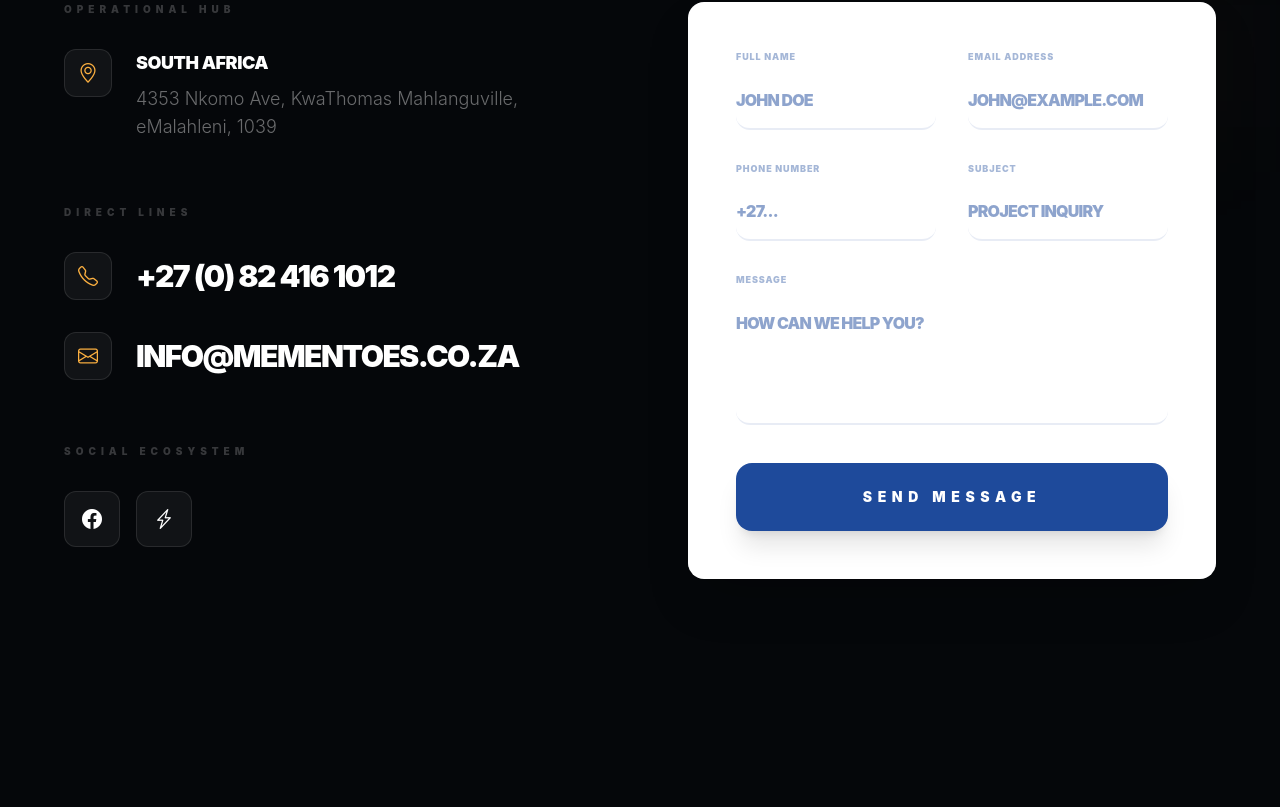
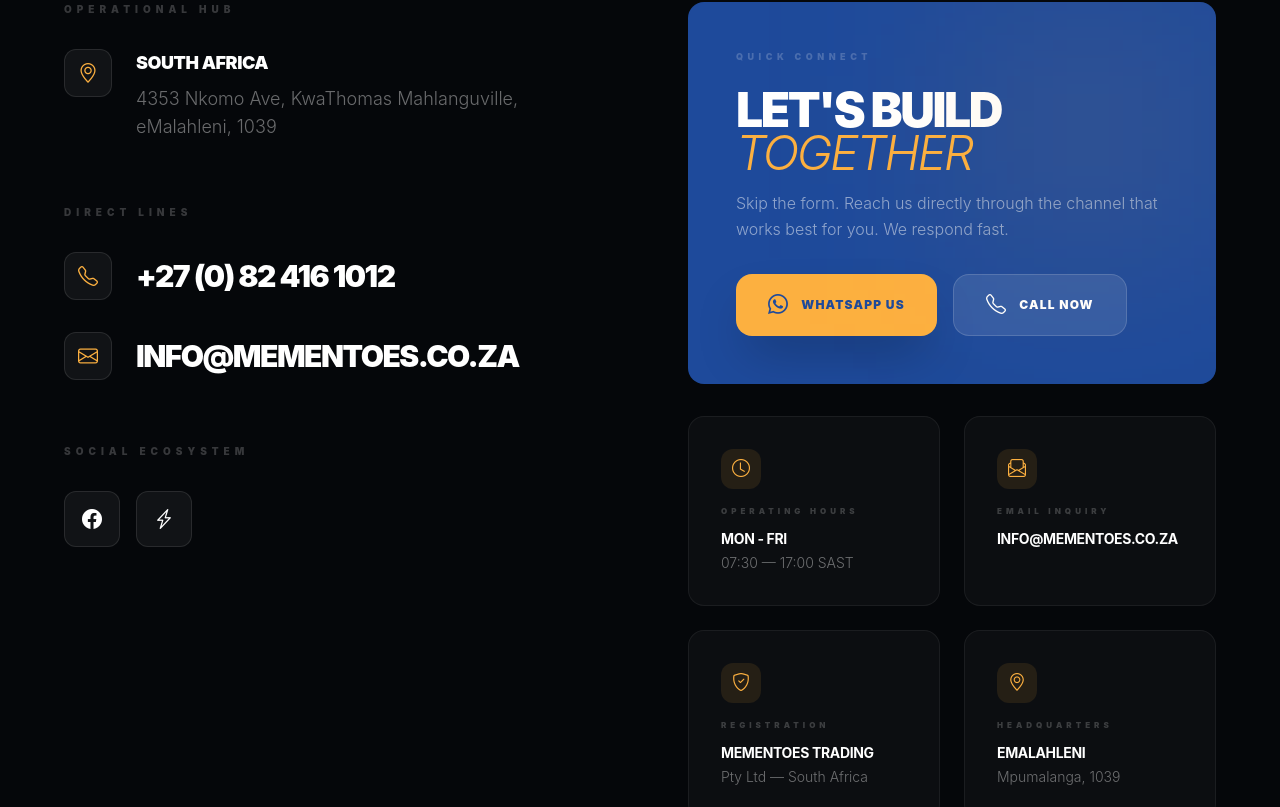
Before and after one commit to UncleSmol/mementoes, a React (Vite) app: page /contact in a window 1280 px wide. Shown: the part 958-1765 px from the top of the page. Built offline with nearby package versions, Linux system fonts and the light colour scheme.

Commit message:
Replace contact form with direct action cards (WhatsApp, call, email, info)

```diff
--- a/src/pages/Contact.tsx
+++ b/src/pages/Contact.tsx
@@ -1,53 +1,11 @@
-import { motion, useScroll, useTransform, AnimatePresence } from 'framer-motion';
-import { useState, useRef } from 'react';
+import { motion, useScroll, useTransform } from 'framer-motion';
+import { useRef } from 'react';
 import imgContactHero from '../assets/external/contact-hero.jpg';
 
 const Contact = () => {
   const containerRef = useRef<HTMLDivElement>(null);
   const { scrollYProgress } = useScroll({ target: containerRef, offset: ["start start", "end start"] });
   const textOpacity = useTransform(scrollYProgress, [0, 0.5], [1, 0]);
-
-  const [status, setStatus] = useState<'idle' | 'sending' | 'success' | 'error' | 'rate-limited'>('idle');
-  const [formData, setFormData] = useState({
-    user_name: '',
-    user_email: '',
-    user_phone: '',
-    subject: '',
-    message: '',
-    honeypot: '' // Spam protection
-  });
-
-  const handleChange = (e: React.ChangeEvent<HTMLInputElement | HTMLTextAreaElement>) => {
-    setFormData({ ...formData, [e.target.name]: e.target.value });
-  };
-
-  const handleSubmit = async (e: React.FormEvent) => {
-    e.preventDefault();
-    setStatus('sending');
-
-    try {
-      const response = await fetch('/api/contact', {
-        method: 'POST',
-        headers: { 'Content-Type': 'application/json' },
-        body: JSON.stringify(formData)
-      });
-
-      const result = await response.json();
-
-      if (!response.ok) {
-        console.error('Backend Error:', result);
-        throw new Error(result.error || 'Failed to send');
-      }
-
-      setStatus('success');
-      setFormData({ user_name: '', user_email: '', user_phone: '', subject: '', message: '', honeypot: '' });
-      setTimeout(() => setStatus('idle'), 5000);
-    } catch (error: any) {
-      console.error('Contact Form Error:', error.message);
-      setStatus('error');
-      setTimeout(() => setStatus('idle'), 5000);
-    }
-  };
 
   return (
     <div ref={containerRef} className="bg-[#05070a] selection:bg-secondary selection:text-white overflow-x-clip scrollbar-hide relative">
@@ -149,113 +107,85 @@
             </div>
           </motion.div>
 
-          {/* Contact Form */}
+          {/* Direct Contact Actions */}
           <motion.div
             initial={{ opacity: 0, x: 30 }}
             animate={{ opacity: 1, x: 0 }}
             transition={{ duration: 0.8, delay: 0.4 }}
-            className="bg-white p-6 md:p-12 shadow-2xl relative rounded-2xl"
+            className="space-y-8"
           >
-            <div className="absolute top-0 right-0 w-32 h-32 bg-secondary/5 -z-10 blur-3xl"></div>
+            {/* Big CTA Card */}
+            <div className="relative bg-primary p-8 md:p-12 overflow-hidden rounded-2xl">
+              <div className="absolute top-0 right-0 w-64 h-64 bg-secondary/10 blur-[100px] pointer-events-none" />
+              <span className="text-white/20 font-black text-[9px] uppercase tracking-[0.5em] block mb-6">Quick Connect</span>
+              <h3 className="text-3xl md:text-5xl font-black text-white uppercase tracking-tighter leading-[0.9] mb-4">
+                Let's Build
+                <br />
+                <span className="text-secondary italic font-light">Together</span>
+              </h3>
+              <p className="text-white/50 font-light text-sm md:text-base leading-relaxed mb-8 max-w-md">
+                Skip the form. Reach us directly through the channel that works best for you. We respond fast.
+              </p>
 
-            <AnimatePresence mode="wait">
-              {status === 'success' ? (
-                <motion.div
-                  key="success"
-                  initial={{ opacity: 0, scale: 0.9 }}
-                  animate={{ opacity: 1, scale: 1 }}
-                  exit={{ opacity: 0, scale: 0.9 }}
-                  className="h-full flex flex-col items-center justify-center py-20 text-center"
+              <div className="flex flex-col sm:flex-row gap-4">
+                <a
+                  href="https://wa.me/27824161012"
+                  target="_blank"
+                  rel="noopener noreferrer"
+                  className="inline-flex items-center justify-center gap-3 px-8 py-4 bg-secondary text-primary font-black uppercase text-[10px] md:text-xs tracking-widest hover:bg-white transition-all shadow-2xl active:scale-95 rounded-2xl"
                 >
-                  <div className="w-20 h-20 bg-secondary flex items-center justify-center rounded-full mb-6">
-                    <i className="bi bi-check-lg text-primary text-4xl"></i>
-                  </div>
-                  <h3 className="text-primary font-black uppercase text-2xl mb-2">Message Sent</h3>
-                  <p className="text-gray-500 font-light">We'll get back to you shortly.</p>
-                </motion.div>
-              ) : (
-                <form onSubmit={handleSubmit} className="space-y-6 md:space-y-8 text-left">
-                  {/* Honeypot Field (Hidden) */}
-                  <input type="text" name="honeypot" value={formData.honeypot} onChange={handleChange} className="hidden" />
+                  <i className="bi bi-whatsapp text-lg md:text-xl"></i>
+                  WhatsApp Us
+                </a>
+                <a
+                  href="tel:+27824161012"
+                  className="inline-flex items-center justify-center gap-3 px-8 py-4 bg-white/10 border border-white/15 text-white font-black uppercase text-[10px] md:text-xs tracking-widest hover:bg-white/20 transition-all active:scale-95 rounded-2xl"
+                >
+                  <i className="bi bi-telephone text-lg md:text-xl"></i>
+                  Call Now
+                </a>
+              </div>
+            </div>
 
-                  <div className="grid md:grid-cols-2 gap-6 md:gap-8">
-                    <div className="space-y-2">
-                      <label className="text-[8px] md:text-[9px] font-black uppercase tracking-widest text-primary/40 block text-left">Full Name</label>
-                      <input
-                        required
-                        type="text"
-                        name="user_name"
-                        value={formData.user_name}
-                        onChange={handleChange}
-                        placeholder="John Doe"
-                        className="w-full bg-transparent border-b-2 border-primary/10 py-3 md:py-4 focus:border-secondary transition-colors outline-none text-primary font-black uppercase tracking-tighter text-sm md:text-base"
-                      />
-                    </div>
-                    <div className="space-y-2">
-                      <label className="text-[8px] md:text-[9px] font-black uppercase tracking-widest text-primary/40 block text-left">Email Address</label>
-                      <input
-                        required
-                        type="email"
-                        name="user_email"
-                        value={formData.user_email}
-                        onChange={handleChange}
-                        placeholder="john@example.com"
-                        className="w-full bg-transparent border-b-2 border-primary/10 py-3 md:py-4 focus:border-secondary transition-colors outline-none text-primary font-black uppercase tracking-tighter text-sm md:text-base"
-                      />
-                    </div>
-                  </div>
+            {/* Info Cards Grid */}
+            <div className="grid grid-cols-1 sm:grid-cols-2 gap-4 md:gap-6">
+              <div className="bg-white/[0.03] border border-white/[0.06] p-6 md:p-8 group hover:border-secondary/30 transition-colors duration-500 rounded-2xl">
+                <div className="w-10 h-10 bg-secondary/10 flex items-center justify-center mb-4 rounded-xl">
+                  <i className="bi bi-clock text-secondary text-lg"></i>
+                </div>
+                <span className="text-white/20 font-black text-[8px] uppercase tracking-[0.5em] block mb-3">Operating Hours</span>
+                <p className="text-white font-bold uppercase text-sm tracking-tight">Mon - Fri</p>
+                <p className="text-white/40 font-light text-sm mt-1">07:30 — 17:00 SAST</p>
+              </div>
 
-                  <div className="grid md:grid-cols-2 gap-6 md:gap-8">
-                    <div className="space-y-2">
-                      <label className="text-[8px] md:text-[9px] font-black uppercase tracking-widest text-primary/40 block text-left">Phone Number</label>
-                      <input
-                        type="tel"
-                        name="user_phone"
-                        value={formData.user_phone}
-                        onChange={handleChange}
-                        placeholder="+27..."
-                        className="w-full bg-transparent border-b-2 border-primary/10 py-3 md:py-4 focus:border-secondary transition-colors outline-none text-primary font-black uppercase tracking-tighter text-sm md:text-base"
-                      />
-                    </div>
-                    <div className="space-y-2">
-                      <label className="text-[8px] md:text-[9px] font-black uppercase tracking-widest text-primary/40 block text-left">Subject</label>
-                      <input
-                        required
-                        type="text"
-                        name="subject"
-                        value={formData.subject}
-                        onChange={handleChange}
-                        placeholder="Project Inquiry"
-                        className="w-full bg-transparent border-b-2 border-primary/10 py-3 md:py-4 focus:border-secondary transition-colors outline-none text-primary font-black uppercase tracking-tighter text-sm md:text-base"
-                      />
-                    </div>
-                  </div>
+              <div className="bg-white/[0.03] border border-white/[0.06] p-6 md:p-8 group hover:border-secondary/30 transition-colors duration-500 rounded-2xl">
+                <div className="w-10 h-10 bg-secondary/10 flex items-center justify-center mb-4 rounded-xl">
+                  <i className="bi bi-envelope-paper text-secondary text-lg"></i>
+                </div>
+                <span className="text-white/20 font-black text-[8px] uppercase tracking-[0.5em] block mb-3">Email Inquiry</span>
+                <a href="mailto:info@mementoes.co.za" className="text-white font-bold uppercase text-sm tracking-tight hover:text-secondary transition-colors block break-all">
+                  info@mementoes.co.za
+                </a>
+              </div>
 
-                  <div className="space-y-2">
-                    <label className="text-[8px] md:text-[9px] font-black uppercase tracking-widest text-primary/40 block text-left">Message</label>
-                    <textarea
-                      required
-                      rows={4}
-                      name="message"
-                      value={formData.message}
-                      onChange={handleChange}
-                      placeholder="How can we help you?"
-                      className="w-full bg-transparent border-b-2 border-primary/10 py-3 md:py-4 focus:border-secondary transition-colors outline-none text-primary font-black uppercase tracking-tighter resize-none text-sm md:text-base"
-                    />
-                  </div>
+              <div className="bg-white/[0.03] border border-white/[0.06] p-6 md:p-8 group hover:border-secondary/30 transition-colors duration-500 rounded-2xl">
+                <div className="w-10 h-10 bg-secondary/10 flex items-center justify-center mb-4 rounded-xl">
+                  <i className="bi bi-shield-check text-secondary text-lg"></i>
+                </div>
+                <span className="text-white/20 font-black text-[8px] uppercase tracking-[0.5em] block mb-3">Registration</span>
+                <p className="text-white font-bold uppercase text-sm tracking-tight">Mementoes Trading</p>
+                <p className="text-white/40 font-light text-sm mt-1">Pty Ltd — South Africa</p>
+              </div>
 
-                  <button
-                    disabled={status === 'sending'}
-                    className="w-full py-4 md:py-6 bg-primary text-white font-black uppercase text-xs md:text-sm tracking-[0.4em] hover:bg-secondary hover:text-primary transition-all shadow-xl active:scale-95 disabled:opacity-50 disabled:cursor-not-allowed rounded-2xl"
-                  >
-                    {status === 'sending' ? 'Sending...' : 'Send Message'}
-                  </button>
-
-                  {status === 'error' && <p className="text-red-500 text-[10px] font-black uppercase text-center mt-4">Failed to send. Please try again.</p>}
-                  {status === 'rate-limited' && <p className="text-orange-500 text-[10px] font-black uppercase text-center mt-4">Too many requests. Please wait a minute.</p>}
-                </form>
-              )}
-            </AnimatePresence>
+              <div className="bg-white/[0.03] border border-white/[0.06] p-6 md:p-8 group hover:border-secondary/30 transition-colors duration-500 rounded-2xl">
+                <div className="w-10 h-10 bg-secondary/10 flex items-center justify-center mb-4 rounded-xl">
+                  <i className="bi bi-geo-alt text-secondary text-lg"></i>
+                </div>
+                <span className="text-white/20 font-black text-[8px] uppercase tracking-[0.5em] block mb-3">Headquarters</span>
+                <p className="text-white font-bold uppercase text-sm tracking-tight">eMalahleni</p>
+                <p className="text-white/40 font-light text-sm mt-1">Mpumalanga, 1039</p>
+              </div>
+            </div>
           </motion.div>
         </div>
 
```
